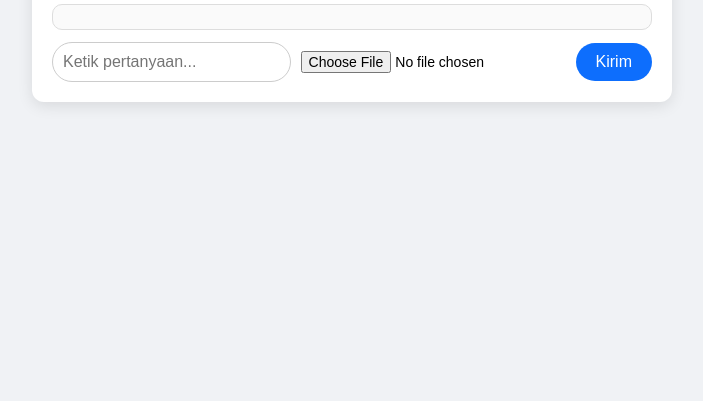
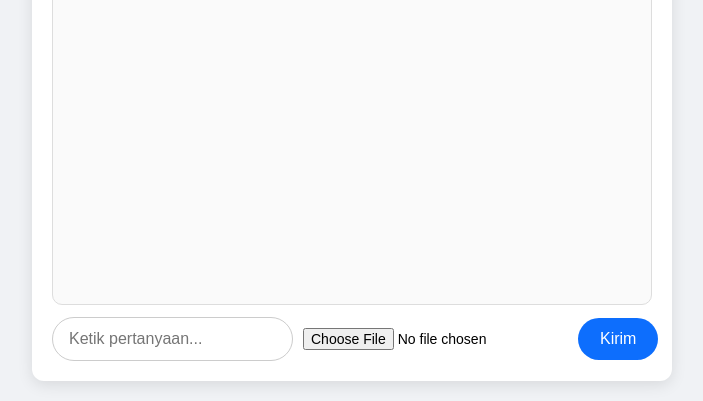
Before and after one commit to Kartikaadhi/gemini-flash-api, a website: page public/index.html in a window 1280 px wide. Shown: the part 399-800 px from the top of the page, without its empty margins (288-991 px from the left). Drawn offline with nearby package versions, Linux system fonts and the light colour scheme.

Commit message:
style.css

```diff
--- a/public/style.css
+++ b/public/style.css
@@ -1,4 +1,3 @@
-/* ======= BASIC LAYOUT ======= */
 body {
   font-family: "Segoe UI", Arial, sans-serif;
   background-color: #f0f2f5;
@@ -13,6 +12,7 @@ body {
 .container {
   width: 100%;
   max-width: 600px;
+  height: 90vh; /* biar tinggi keseluruhan fleksibel dan chat-box bisa scroll */
   background: #fff;
   padding: 20px;
   border-radius: 12px;
@@ -27,10 +27,10 @@ h1 {
   margin-bottom: 20px;
 }
 
-/* ======= CHAT AREA ======= */
+/* CHAT AREA  */
 .chat-box {
-  flex: 1;
-  height: 400px;
+  flex: 1; /* ini penting agar area chat bisa melar */
+  min-height: 0; /* fix bug scroll hilang di flex container */
   overflow-y: auto;
   padding: 12px;
   border: 1px solid #ddd;
@@ -42,12 +42,12 @@ h1 {
 
 .message {
   display: block;
-  clear: both;
-  margin: 8px 0;
+  margin: 10px 0;
   padding: 10px 14px;
   border-radius: 20px;
   max-width: 80%;
   word-wrap: break-word;
+  line-height: 1.6;
 }
 
 .message.user {
@@ -62,10 +62,11 @@ h1 {
   text-align: left;
 }
 
-/* ======= INPUT AREA ======= */
+/*  INPUT AREA  */
 form {
   display: flex;
   gap: 10px;
+  align-items: center;
 }
 
 input[type="text"] {
@@ -80,6 +81,10 @@ input[type="text"] {
 
 input[type="text"]:focus {
   border-color: #0d6efd;
+}
+
+input[type="file"] {
+  font-size: 14px;
 }
 
 button {
@@ -97,7 +102,7 @@ button:hover {
   background-color: #0b5ed7;
 }
 
-/* ======= SCROLLBAR CUSTOMIZATION ======= */
+/*  SCROLLBAR CUSTOMIZATION  */
 .chat-box::-webkit-scrollbar {
   width: 8px;
 }
@@ -110,35 +115,3 @@ button:hover {
 .chat-box::-webkit-scrollbar-thumb:hover {
   background-color: #999;
 }
-
-form {
-  display: flex;
-  gap: 10px;
-  align-items: center;
-}
-
-input[type="text"] {
-  flex: 1;
-  padding: 10px;
-  border-radius: 20px;
-  border: 1px solid #ccc;
-  font-size: 16px;
-}
-
-input[type="file"] {
-  font-size: 14px;
-}
-
-button {
-  padding: 10px 20px;
-  border: none;
-  background-color: #0d6efd;
-  color: white;
-  border-radius: 20px;
-  font-size: 16px;
-  cursor: pointer;
-}
-
-button:hover {
-  background-color: #0b5ed7;
-}
```
